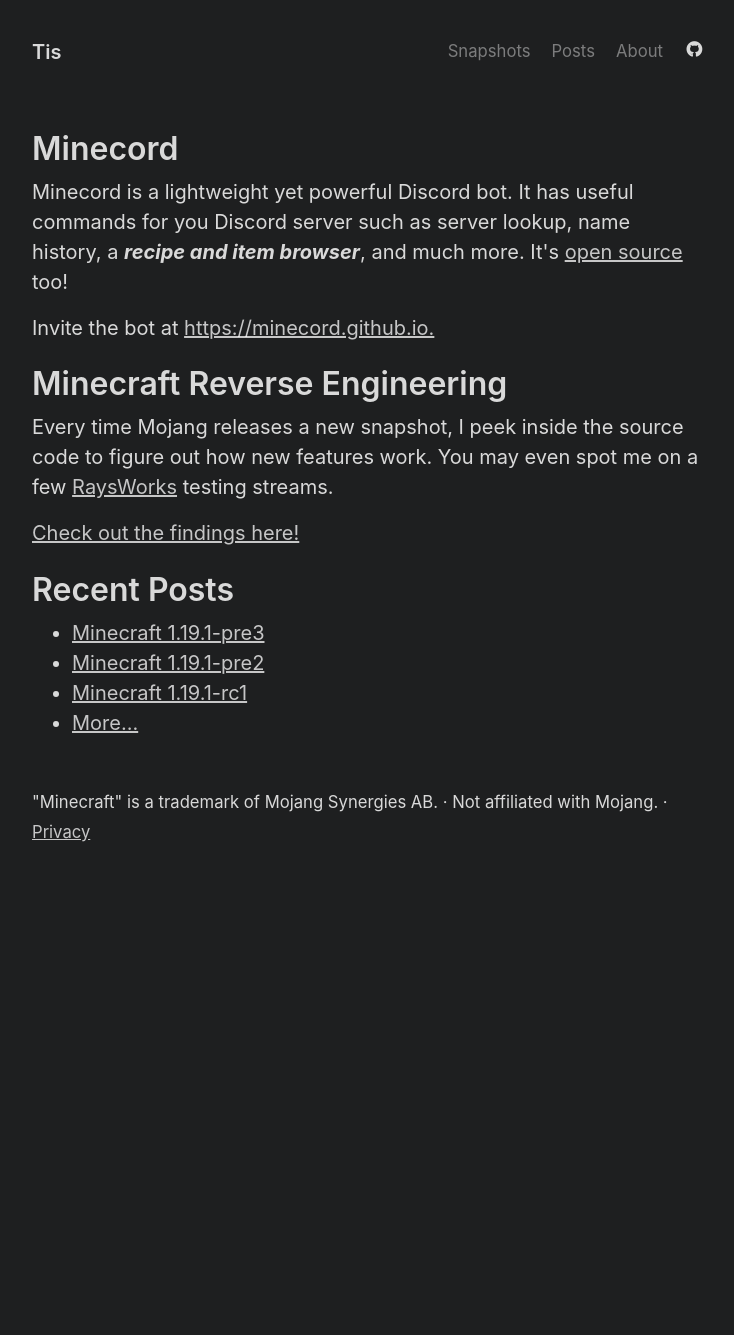
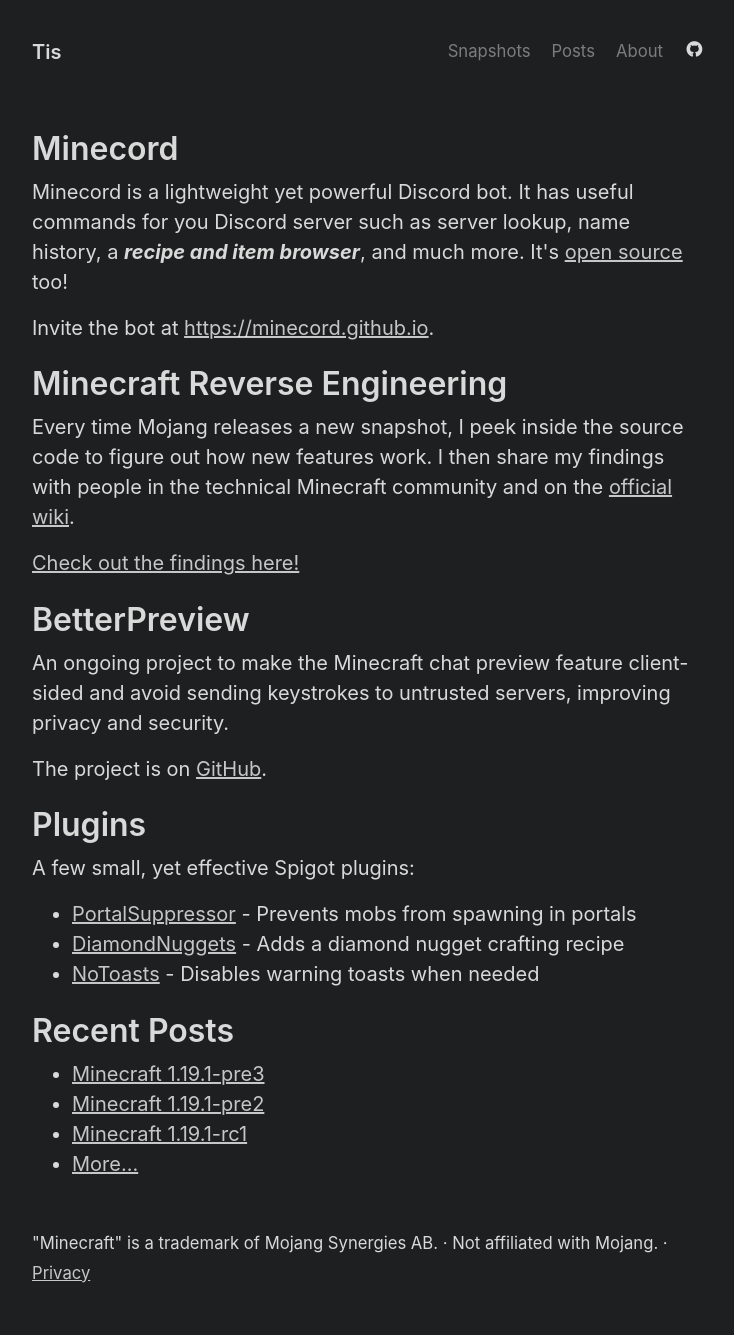
Before and after one commit to Tisawesomeness/tisawesomeness.github.io, a Jekyll site: the page built from index.html, in a window 1280 px wide. Shown: the whole page, without its empty margins (272-1006 px from the left). Built offline with Jekyll 4.4.1, drawn with Linux system fonts in a browser that asks for light colours; the list of posts is cut into pages by our own code; comment, search, counter and statistics services are not loaded; before the commit the page ends 900 px from its top, so only the background shows below that.

Commit message:
Add projects to homepage

```diff
--- a/index.html
+++ b/index.html
@@ -8,13 +8,29 @@
 <p>
   Minecord is a lightweight yet powerful Discord bot. It has useful commands for you Discord server such as server lookup, name history, a <b><em>recipe and item browser</em></b>, and much more. It's <a href="https://github.com/Tisawesomeness/Minecord">open source</a> too!
 </p>
-Invite the bot at <a href="https://minecord.github.io">https://minecord.github.io.</a>
+Invite the bot at <a href="https://minecord.github.io">https://minecord.github.io</a>.
 
 <h1>Minecraft Reverse Engineering</h1>
 <p>
-  Every time Mojang releases a new snapshot, I peek inside the source code to figure out how new features work. You may even spot me on a few <a href="https://www.youtube.com/user/craigenegger">RaysWorks</a> testing streams.
+  Every time Mojang releases a new snapshot, I peek inside the source code to figure out how new features work. I then share my findings with people in the technical Minecraft community and on the <a href="https://minecraft.fandom.com">official wiki</a>.
 </p>
 <a href="/snapshots">Check out the findings here!</a>
+
+<h1>BetterPreview</h1>
+<p>
+  An ongoing project to make the Minecraft chat preview feature client-sided and avoid sending keystrokes to untrusted servers, improving privacy and security.
+</p>
+The project is on <a href="https://github.com/Tisawesomeness/BetterPreview">GitHub</a>.
+
+<h1>Plugins</h1>
+<p>
+  A few small, yet effective Spigot plugins:
+</p>
+<ul>
+  <li><a href="https://www.spigotmc.org/resources/portalsuppressor.102508/">PortalSuppressor</a> - Prevents mobs from spawning in portals</li>
+  <li><a href="https://www.spigotmc.org/resources/diamondnuggets.93665/">DiamondNuggets</a> - Adds a diamond nugget crafting recipe</li>
+  <li><a href="https://www.spigotmc.org/resources/notoasts.103795/">NoToasts</a> - Disables warning toasts when needed</li>
+</ul>
 
 <h1>Recent Posts</h1>
 <ul>
```
